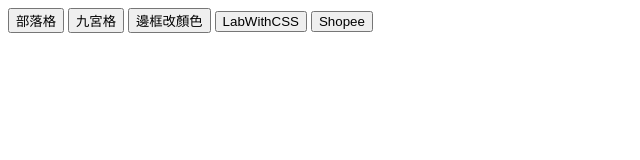
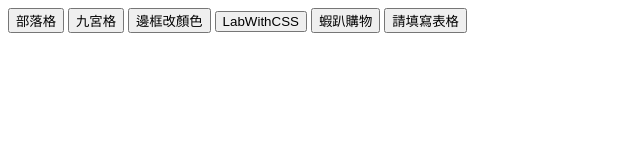
Before and after one commit to noellehsu/Index, a plain HTML site: page index.html in a window 1280 px wide. Shown: the whole page, without its empty margins (0-640 px from the left). Drawn offline with Linux system fonts and the light colour scheme.

Commit message:
增加按鈕

```diff
--- a/index.html
+++ b/index.html
@@ -15,7 +15,9 @@
 
     <a href="Lab.html"> <button type="button">邊框改顏色</button></a>
     <a href="LabWithCSS.html"> <button type="button">LabWithCSS</button></a>
-    <a href="shopee.html"> <button type="button">Shopee</button></a>
+    <a href="shopee.html"> <button type="button">蝦趴購物</button></a>
+    <a href=""> <button type="button">請填寫表格</button></a>
+
 
 </body>
 
```
